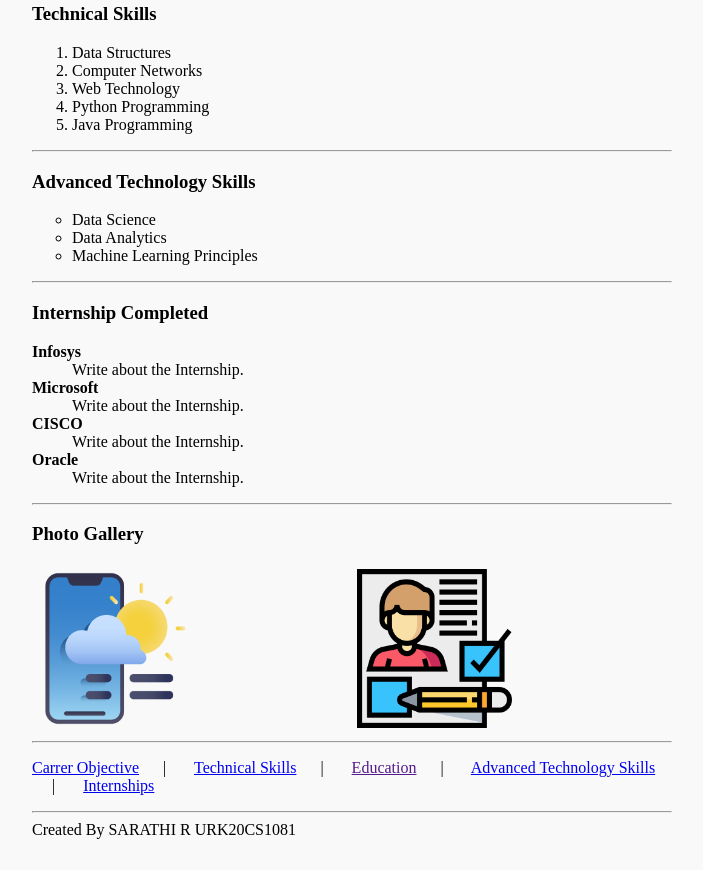
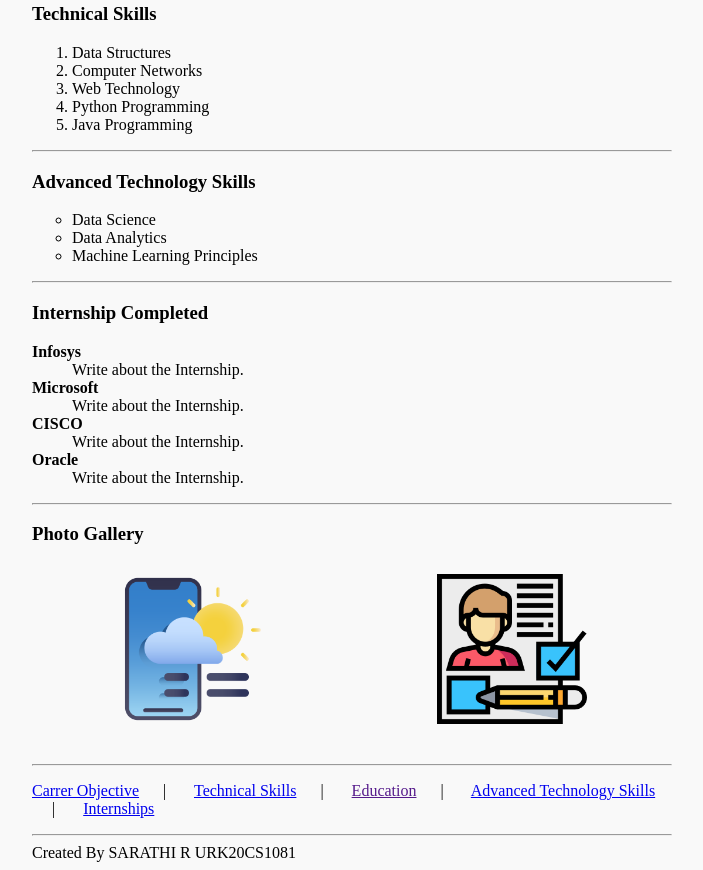
Before and after one commit to sarathi-1081/Web-Technology-Experiment-1, a plain HTML site: page index.html in a window 1280 px wide. Shown: the part 665-1535 px from the top of the page, without its empty margins (288-991 px from the left). Before the commit the page ends 1512 px from the top, so only its background shows below. Drawn offline with Linux system fonts and the light colour scheme; files whose address does not match are found by name.

Commit message:
Update index.html

```diff
--- a/index.html
+++ b/index.html
@@ -42,14 +42,6 @@
         border: none;
       }
 
-      /* Photo Gallery */
-      .photo-gallery {
-        display: flex;
-      }
-      .galler-images {
-        flex: 30%;
-        padding: 5px;
-      }
       dt {
         font-weight: bold;
       }
@@ -202,14 +194,17 @@
     <hr />
     <h3>Photo Gallery</h3>
     <div class="photo-gallery">
-      <div class="galler-images">
+      <table style="border: none;" >
+        <tr>
+          <th style="border: none;">
             <img
               src="./images//weather-app.png"
               alt="image-1"
               width="50%"
               height="100%"
             />
-      </div>
+          </th>
+          <th style="border: none;">
             <div class="galler-images">
               <img
                 src="./images//resume.png"
@@ -217,8 +212,12 @@
                 width="50%"
                 height="100%"
               />
+          </th>
+        </tr>
+      </table>
     </div>
-    </div>
+
+    <br />
     <hr />
     <div class="jump-to-links">
       <p>
```
Lines whose indentation alone changed are shown as unchanged.
